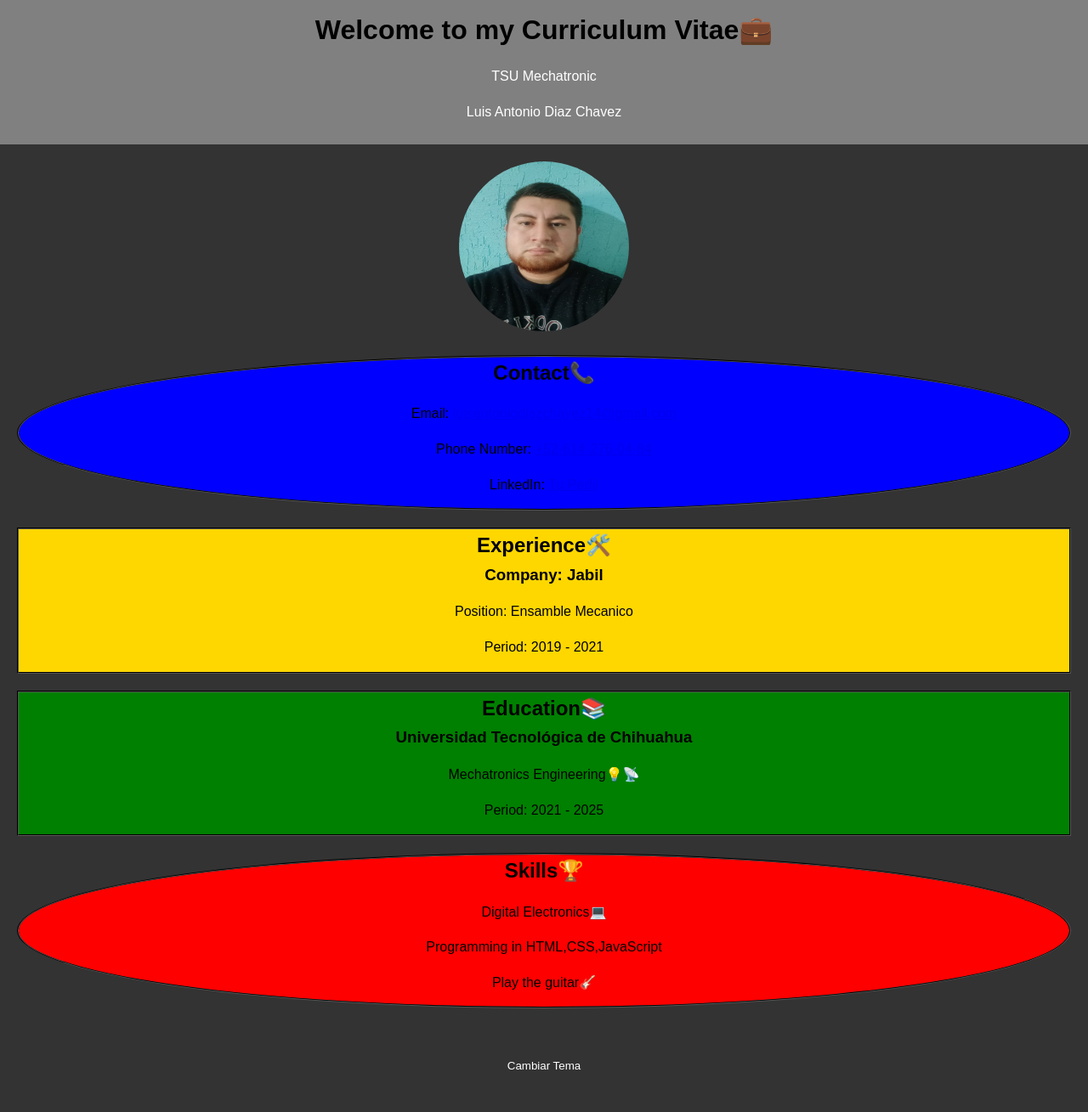
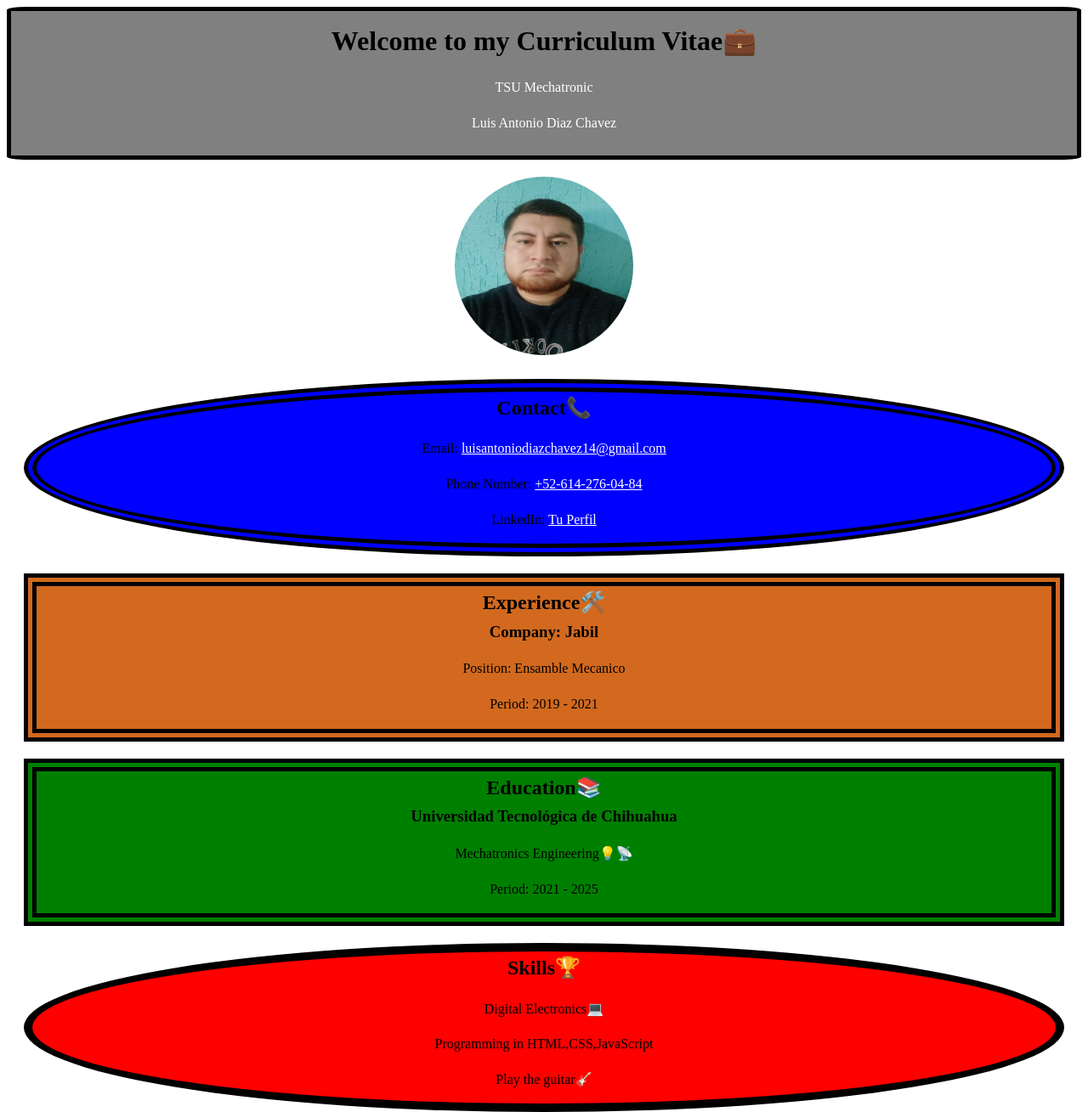
Before and after one commit to luisantonio202/Curriculum, a plain HTML site: page index.html in a window 1280 px wide. Shown: the top 1309 px of the page at 85% size. Before the commit the page ends 1282 px from the top, so only its background shows below. Drawn offline with Linux system fonts and the light colour scheme.

Commit message:
Update styles.css

```diff
--- a/styles.css
+++ b/styles.css
@@ -1,17 +1,21 @@
 body {
-    font-family: Arial, sans-serif;
+    font-family:'Lucida Sans', 'Lucida Sans Regular', 'Lucida Grande', 'Lucida Sans Unicode', Geneva, Verdana, sans-serif
     margin: 0;
     padding: 0;
-    background-color: #333;
-    color: black;
+    background-color: #fff;
+    color:black;
     line-height: 1.6;
     text-align: center;
   }
 
   header {
-    background: grey;
+    background:gray;
+    border-style: solid;
+    border-color: black;
+    border-width: 5px;
+    border-radius: 2%;
     color: #fff;
-    padding: 10px 20px;
+    padding: 10px 10px;
     text-align: center;
   }
 
@@ -28,52 +32,40 @@ body {
     margin-bottom: 20px;
   }
 
-  ul {
-    list-style: none;
-    padding: 0;
-  }
 
-  ul li {
-    margin: 5px 0;
-  }
-
-  button {
-    display: block;
-    margin: 10px auto;
-    padding: 10px 20px;
-    border: none;
-    background: #333;
-    color: #fff;
-    cursor: pointer;
-  }
-  #fotoperfil img {
-    width: 200px;
-    height: 200px;
-    border-radius: 50%; /* Para que la imagen sea redonda (opcional) */
+#fotoperfil img {
+    margin: auto;
+    width: 210px;
+    height: 210px;
+    border-radius: 50%;
  }
 
 
 #contact {
     background-color: blue;
     border-color: black;
-    border-style: groove;
-    border-width: 2px;
+    border-style: double;
+    border-width: 15px;
     border-radius: 100%;
 }
 
+#contactos{
+  color: white;
+}
+
 #experience {
-    background-color: gold;
+    background-color: chocolate;
     border-color: black;
-    border-style: groove;
-    border-width: 2px;
+    border-style: double;
+    border-width: 15px;
     border-radius: 0%;
 }
 
 #education {
     background-color: green;
     border-color: black;
-    border-style: groove;
-    border-width: 2px;
+    border-style: double;
+    border-width: 15px;
     border-radius: 0%;
 }
 
@@ -81,11 +73,21 @@ body {
 #skills {
     background-color: red;
     border-color: black;
-    border-style: groove;
-    border-width: 2px;
+    border-style: solid;
+    border-width: 10px;
     border-radius: 50%;
 }
 
-  button:hover {
-    background: black;
-  }
+button {
+  display: block;
+  margin: 10px auto;
+  padding: 10px 20px;
+  border: none;
+  background: #333;
+  color: #fff;
+  cursor: pointer;
+}
+
+button:hover {
+    background: blue;
+}
```
